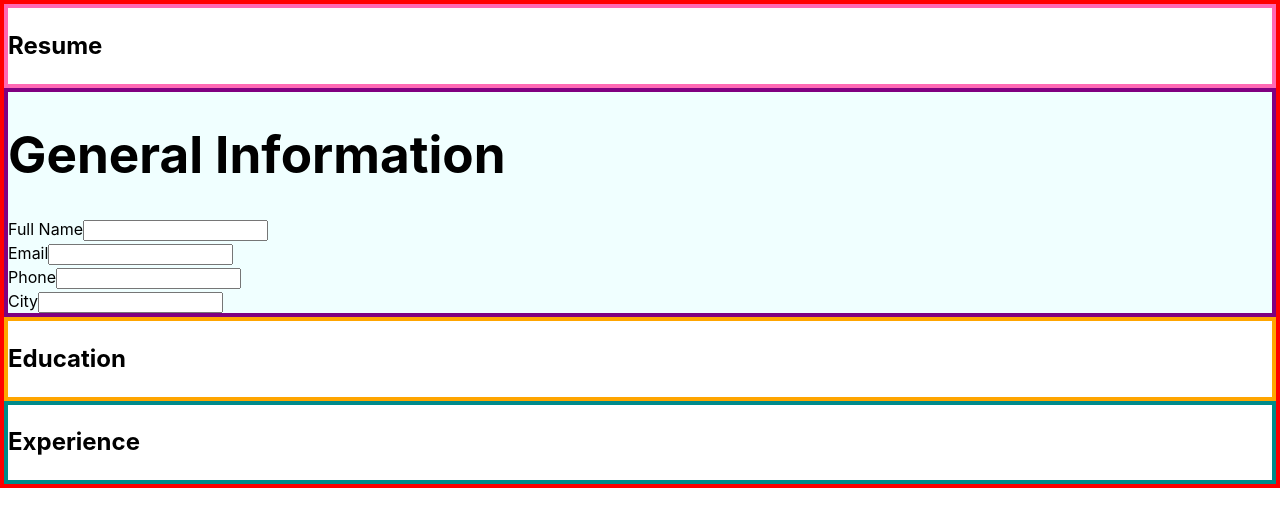
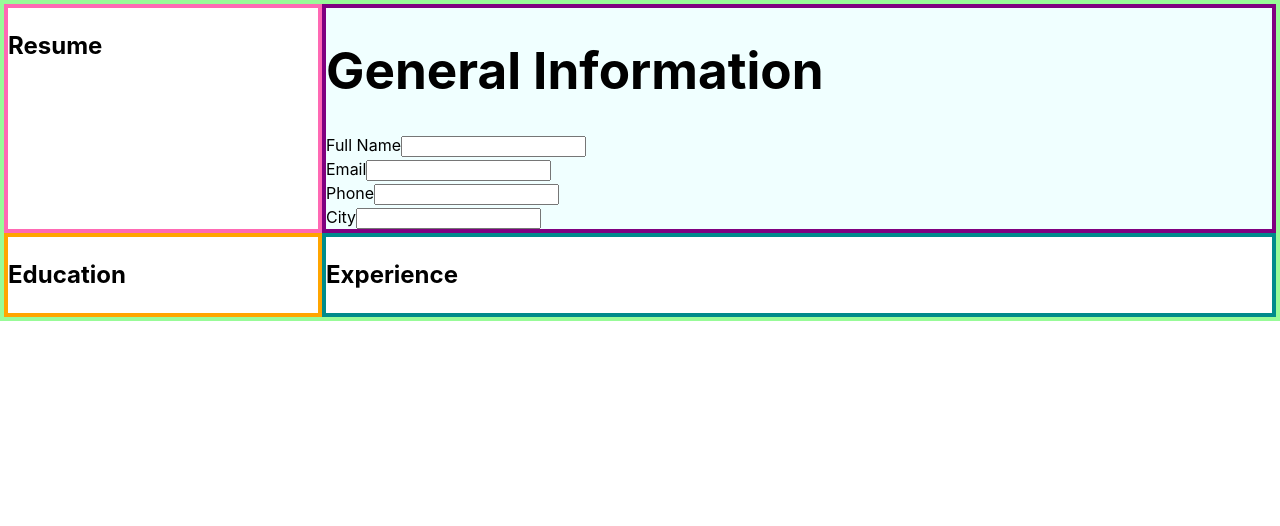
Before and after one commit to Kbouti/CV-Project, a React (Vite) app: page / in a window 1280 px wide. Shown: the top 526 px of the page. Built offline with nearby package versions, Linux system fonts and the light colour scheme.

Commit message:
Establish grid container

```diff
--- a/src/style.css
+++ b/src/style.css
@@ -9,18 +9,25 @@
   box-sizing: border-box;
 }
 
+body {
+  margin: 0px;
+}
+
+#root {
+  border: var(--borderSize) solid palegreen;
+  width: 100vw;
+  min-width: 40rem;
+  display: grid;
+  grid-template-columns: 1fr 3fr;
+}
+
 h1 {
   font-size: 3.2em;
   line-height: 1.1;
 }
 
 body {
-  /* background-color: purple */
-  width: 100vw;
-  min-width: 40rem;
-  border: var(--borderSize) solid red;
   margin: 0px;
-  padding: 0px;
 }
 
 .contactInfo {
```
